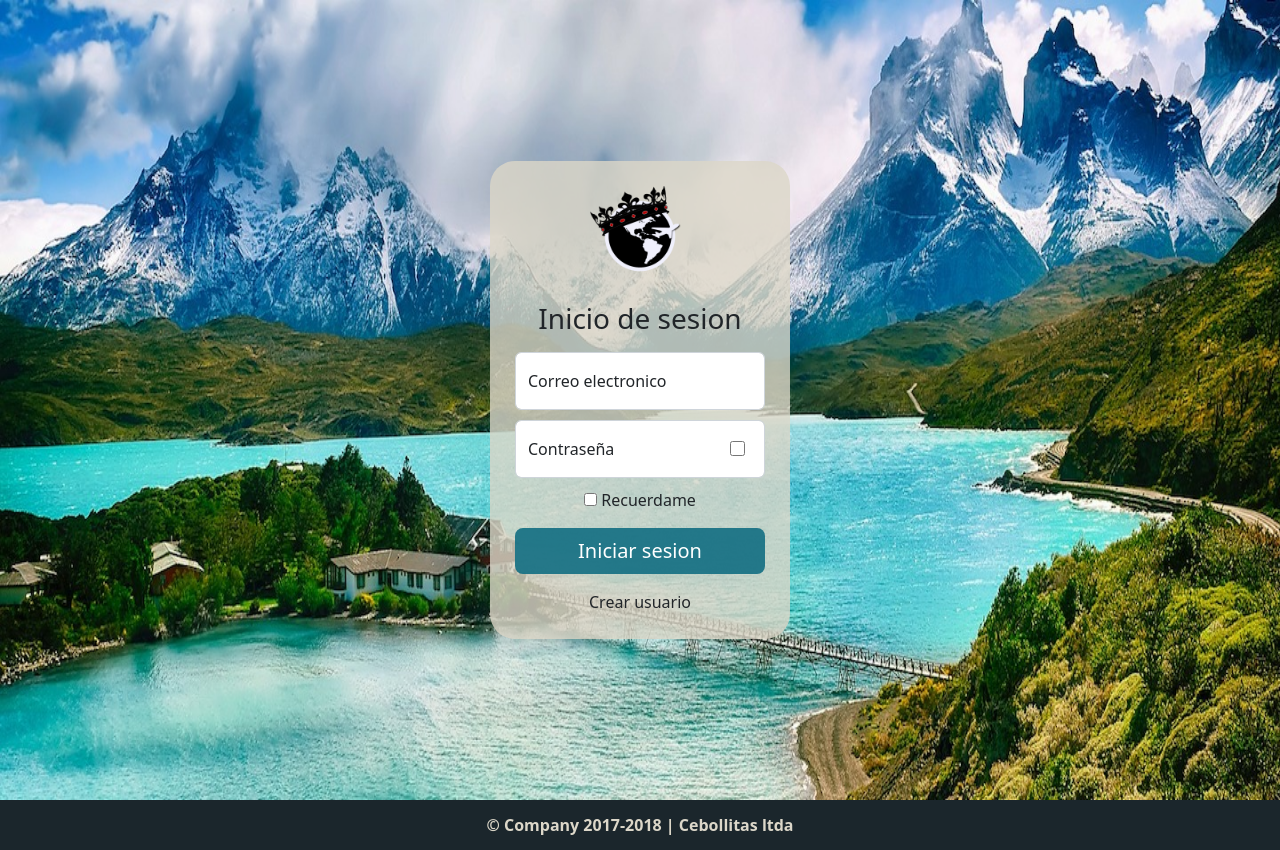
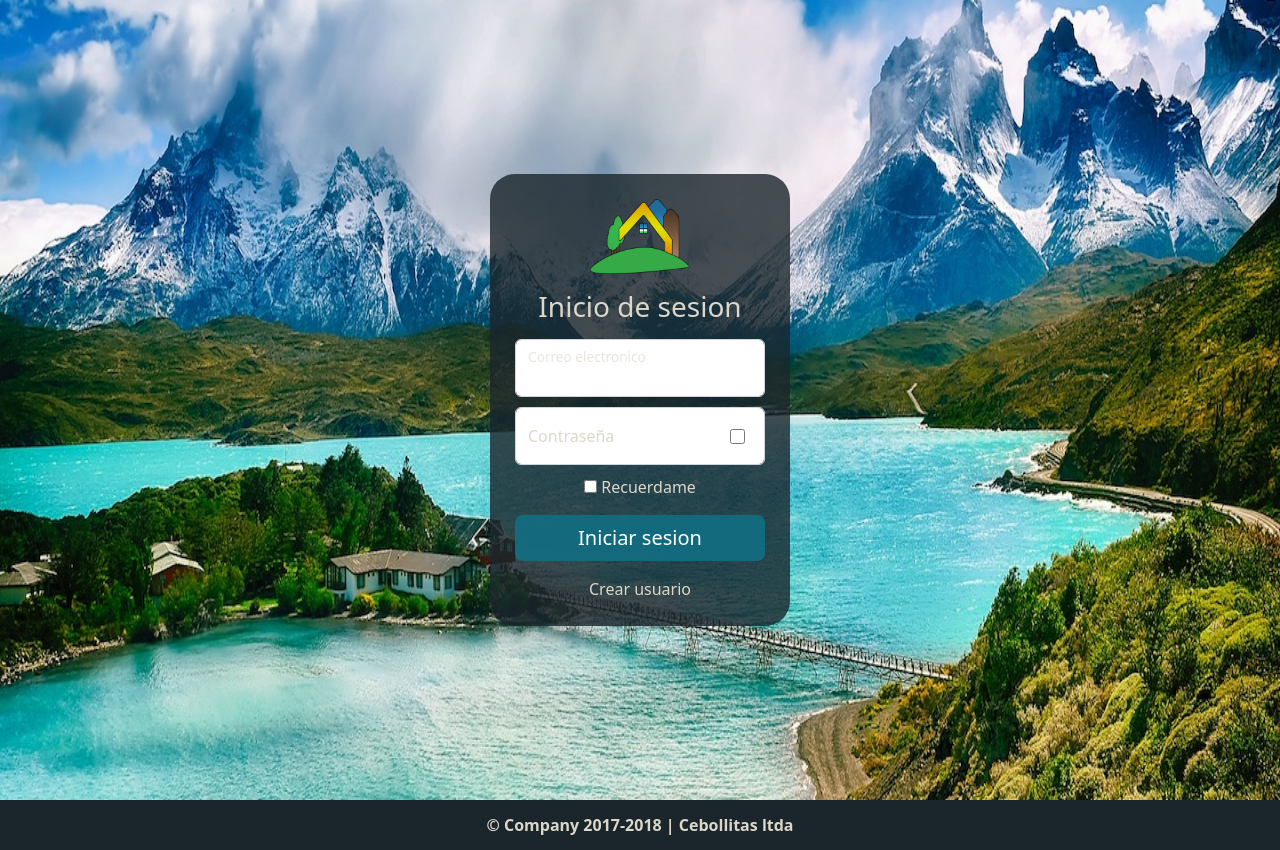
Before and after one commit to Cebollitas-Duoc/Pagina-web, a Django app: page /user/login in a window 1280 px wide. Shown: the part 90-940 px from the top of the page. Run offline with Django 4.2, Linux system fonts and the light colour scheme; style sheets or scripts are compiled from the project's sources.

Commit message:
Nuevo logo

```diff
--- a/static/css/baseTemplate.css
+++ b/static/css/baseTemplate.css
@@ -96,7 +96,12 @@ body {
   padding: 25px;
   margin: auto;
   border-radius: 25px;
-  background-color: rgba(220, 215, 201, 0.8);
+  background-color: rgba(27, 38, 44, 0.8);
+  color: #DCD7C9;
+}
+
+.logo1 {
+  width: 100px;
 }
 
 #colorboton {
@@ -125,6 +130,12 @@ body {
   display: grid;
   grid-template-columns: 10vh 1fr 10vh;
   background-color: rgba(220, 215, 201, 0.75);
+}
+
+.logoimg {
+  width: 80px;
+  height: 70px;
+  margin: auto;
 }
 
 body {
--- a/static/css/baseTemplate.scss
+++ b/static/css/baseTemplate.scss
@@ -95,7 +95,12 @@ body{
     padding: 25px;
     margin: auto;
     border-radius: 25px;
-    background-color: rgb(220, 215, 201, 0.8);
+    background-color: rgb(27, 38, 44, 0.8);
+    color: #DCD7C9;
+}
+
+.logo1{
+    width: 100px;
 }
 
 #colorboton {
@@ -126,6 +131,13 @@ body{
 
     background-color: rgb(220, 215, 201, 0.75);
 }
+
+.logoimg{
+    width: 80px;
+    height: 70px;
+    margin: auto;
+}
+
 body{
     min-height: 100vh;
     display: grid;
--- a/templates/BaseTemplate.html
+++ b/templates/BaseTemplate.html
@@ -22,7 +22,7 @@
   <body class="body">
     <nav class="" id="navbar">
         <div class="d-flex">
-          <img class="logoimg" src="{% static 'img/logo.png'%}" alt="" width="100">
+          <img class="logoimg" src="{% static 'img/logo.png'%}" alt="" >
           <a class="logo" href="{% url 'departamentos:Home' %}">Turismo Real</a>
         </div>
         <div>
--- a/templates/userManager/createUser.html
+++ b/templates/userManager/createUser.html
@@ -15,7 +15,7 @@
     <main class="form-signin w-100 m-auto text-center">
         <div id="cartalogin">
             <form>
-                <img class="mb-4 m-auto" src="{% static 'img/logo.png'%}" alt="" width="100">
+                <img class="mb-4 m-auto logo1" src="{% static 'img/logo.png'%}" alt="" >
                 <h1 class="h3 mb-3 fw-normal">Crear usuario</h1>
                 <!-- datos usuario -->
                 <div class="form-floating">
--- a/templates/userManager/login.html
+++ b/templates/userManager/login.html
@@ -17,11 +17,11 @@
 
             <div id="cartalogin">
                 <form >
-                    <img class="mb-3 m-auto" src="{% static 'img/logo.png'%}" alt="" width="100">
+                    <img class="mb-3 m-auto logo1" src="{% static 'img/logo.png'%}" alt="" >
                     <h1 class="h3 mb-3 fw-normal">Inicio de sesion</h1>
 
                     <div class="form-floating">
-                        <input type="email" class="form-control" id="inputEmail" placeholder="name@example.com">
+                        <input type="email" class="form-control" id="inputEmail" ::placeholder = "name@example.com" >
                         <label for="floatingInput">Correo electronico</label>
                     </div>
                     <div class="form-floating">
```
Also changed, not shown: static/img/logo.png, 1 other file.
